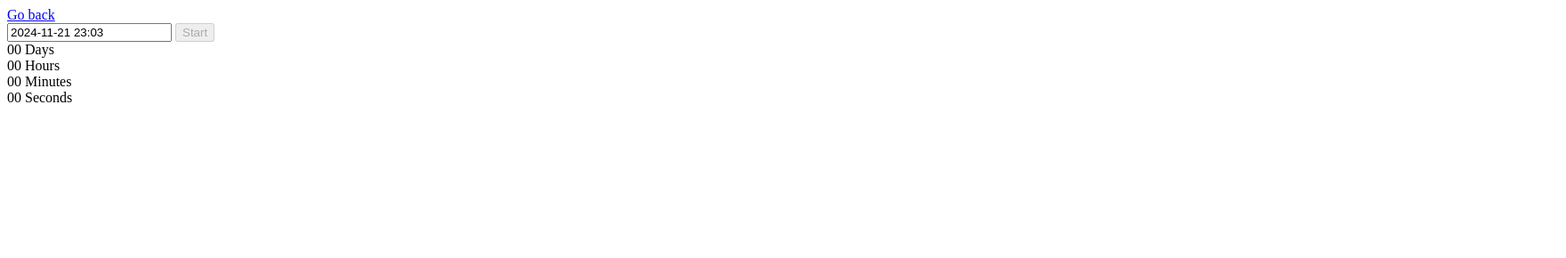
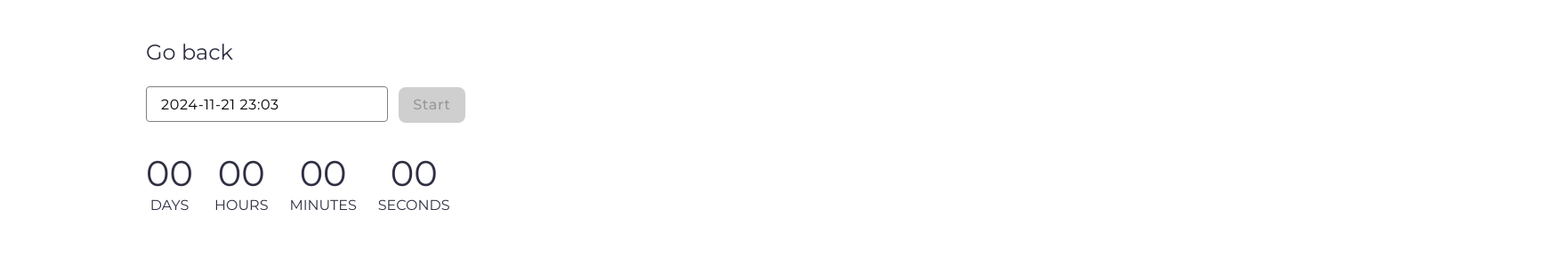
Before and after one commit to Lesia-Onyshchuk/goit-js-hw-10, a website built with Vite: page src/1-timer.html in a window 1280 px wide. Shown: the whole page at 89% size, 1760 px wide, since content can reach past the window. Built offline with nearby package versions, Linux system fonts and the light colour scheme.

Commit message:
timer css

```diff
--- a/src/1-timer.html
+++ b/src/1-timer.html
@@ -4,10 +4,16 @@
     <meta charset="UTF-8" />
     <meta name="viewport" content="width=device-width, initial-scale=1.0" />
     <title>Timer</title>
+    <link rel="preconnect" href="https://fonts.googleapis.com" />
+    <link rel="preconnect" href="https://fonts.gstatic.com" crossorigin />
+    <link
+      href="https://fonts.googleapis.com/css2?family=Montserrat:ital,wght@0,100..900;1,100..900&display=swap"
+      rel="stylesheet"
+    />
     <link rel="stylesheet" href="./css/1-timer.css" />
   </head>
   <body>
-    <header><a href="./index.html">Go back</a></header>
+    <header><a class="go-back" href="./index.html">Go back</a></header>
     <main>
       <input type="text" id="datetime-picker" />
       <button type="button" data-start>Start</button>
--- a/src/css/1-timer.css
+++ b/src/css/1-timer.css
@@ -0,0 +1,105 @@
+body {
+  font-family: 'Montserrat', serif;
+  color: #2e2f42;
+  padding: 36px 156px;
+  width: 1440px;
+}
+
+.go-back {
+  text-decoration: none;
+  color: currentColor;
+  font-size: 24px;
+  transition: color 250ms ease-in-out;
+}
+
+.go-back:hover,
+.go-back:focus {
+  color: #808080;
+}
+
+#datetime-picker {
+  box-sizing: border-box;
+  font-family: 'Montserrat', sans-serif;
+  font-weight: 400;
+  font-size: 16px;
+  line-height: 1.5;
+  letter-spacing: 0.04em;
+  padding: 8px 16px;
+  border: 1px solid #808080;
+  border-radius: 4px;
+  width: 272px;
+  height: 40px;
+  margin-right: 8px;
+  margin-top: 24px;
+  outline: none;
+  transition: border 250ms ease-in-out, background-color 250ms ease-in-out,
+    color 250ms ease-in-out;
+}
+
+#datetime-picker:hover {
+  border: 1px solid #000;
+}
+
+#datetime-picker:focus {
+  border: 1px solid #4e75ff;
+  color: #000000;
+}
+
+#datetime-picker[disabled] {
+  border: 1px solid #808080;
+  background-color: #fafafa;
+  color: #808080;
+}
+
+button {
+  text-align: center;
+  padding: 8px 16px;
+  font-family: 'Montserrat', sans-serif;
+  font-weight: 500;
+  font-size: 16px;
+  line-height: 1.5;
+  letter-spacing: 0.04em;
+  color: #ffffff;
+  border: none;
+  border-radius: 8px;
+  background-color: #4e75ff;
+  cursor: pointer;
+  transition: background-color 250ms ease-in-out;
+}
+
+button:hover,
+button:focus {
+  background-color: #6c8cff;
+}
+
+button[disabled] {
+  color: #989898;
+  background-color: #cfcfcf;
+}
+
+.timer {
+  display: flex;
+  gap: 24px;
+}
+
+.field {
+  display: flex;
+  flex-direction: column;
+  margin-top: 32px;
+}
+
+.value {
+  font-size: 40px;
+  text-align: center;
+}
+
+.label {
+  font-size: 16px;
+  text-align: center;
+  line-height: 1.5;
+  text-transform: uppercase;
+}
+
+.flatpickr-day.selected {
+  background: #f00;
+}
```
Also changed, not shown: src/index.html (+6 -0 lines).
